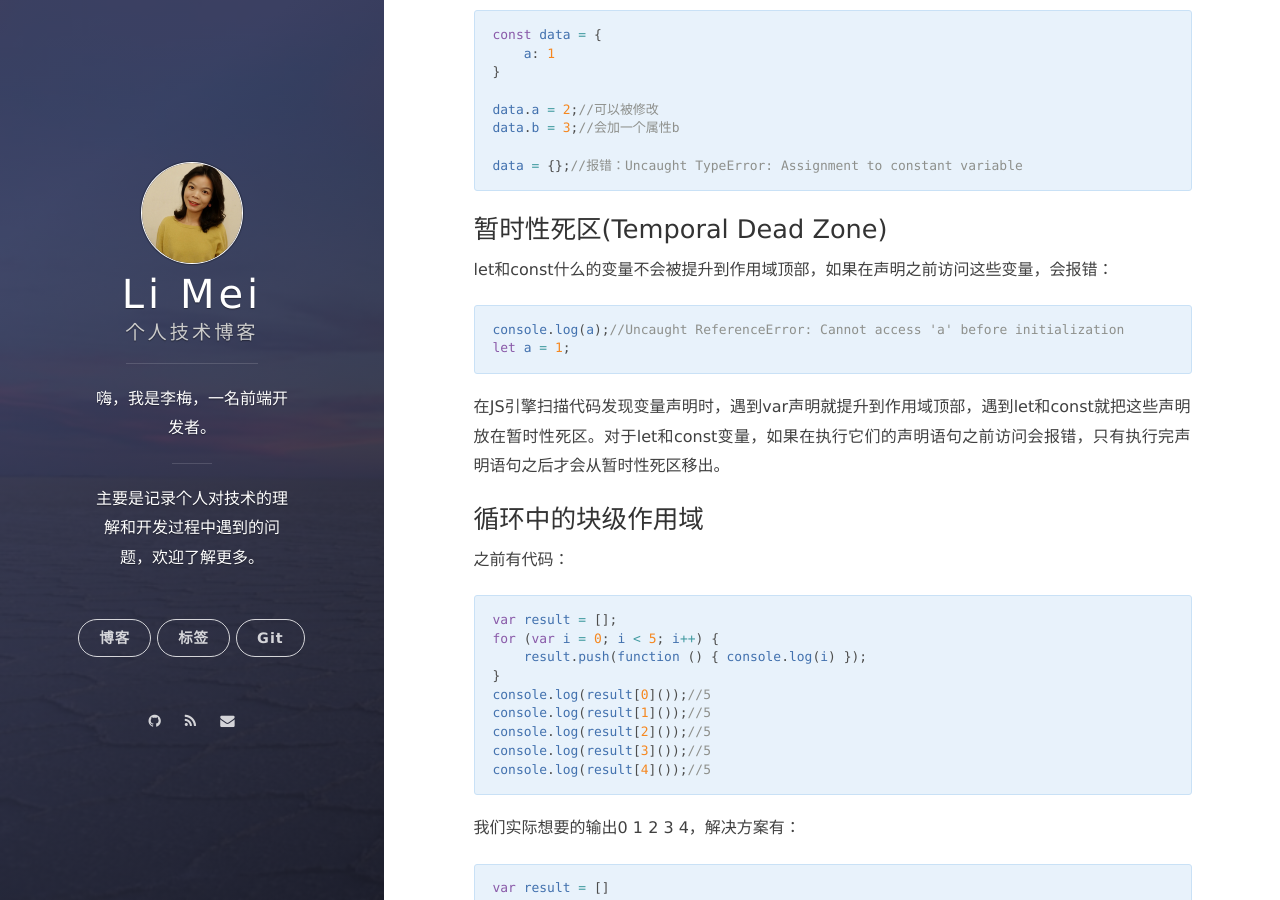
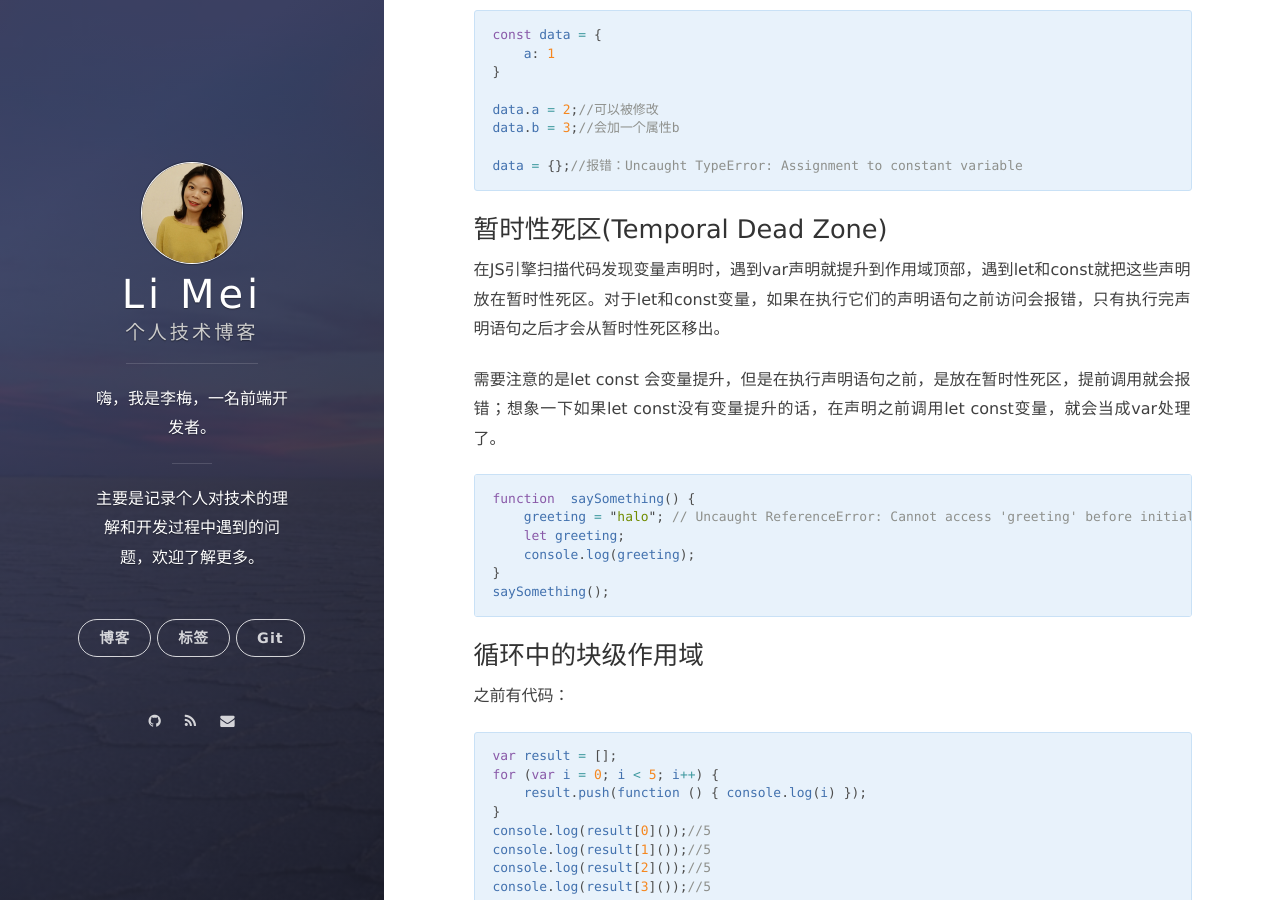
Before and after one commit to LiMeii/LiMeii.github.io, a Jekyll site: the page built from _posts/2019-05-30-js-let-const.md, in a window 1280 px wide and 900 px high, scrolled down 1862 px. Built offline with Jekyll 4.4.1, drawn with Linux system fonts in a browser that asks for light colours; nearby versions of some CDN libraries; some of the changed text lies outside the part shown.

Commit message:
update: let const will hosting

````diff
--- a/_posts/2019-05-30-js-let-const.md
+++ b/_posts/2019-05-30-js-let-const.md
@@ -79,12 +79,20 @@ data = {};//报错：Uncaught TypeError: Assignment to constant variable
 ```
 
 ### 暂时性死区(Temporal Dead Zone)
-let和const什么的变量不会被提升到作用域顶部，如果在声明之前访问这些变量，会报错：
+
+在JS引擎扫描代码发现变量声明时，遇到var声明就提升到作用域顶部，遇到let和const就把这些声明放在暂时性死区。对于let和const变量，如果在执行它们的声明语句之前访问会报错，只有执行完声明语句之后才会从暂时性死区移出。
+
+
+需要注意的是let const 会变量提升，但是在执行声明语句之前，是放在暂时性死区，提前调用就会报错；想象一下如果let const没有变量提升的话，在声明之前调用let const变量，就会当成var处理了。
+
 ```js
-console.log(a);//Uncaught ReferenceError: Cannot access 'a' before initialization
-let a = 1;
+function  saySomething() {
+    greeting = "halo"; // Uncaught ReferenceError: Cannot access 'greeting' before initialization
+    let greeting;
+    console.log(greeting);
+}
+saySomething();
 ```
-在JS引擎扫描代码发现变量声明时，遇到var声明就提升到作用域顶部，遇到let和const就把这些声明放在暂时性死区。对于let和const变量，如果在执行它们的声明语句之前访问会报错，只有执行完声明语句之后才会从暂时性死区移出。
 
 ### 循环中的块级作用域
 之前有代码：
@@ -165,7 +173,7 @@ for (let i = 0; i < 5; i++) {
     result[4]= function () { console.log(4) };
 }
 ```
-但是在上面代码里不能用const，虽然我们每次创建了一个新的变量，但是我们尝试修改const的值，所以会报错。
+但是在上面代码里不能用const，虽然我们每次创建了一个新的变量，但是我们尝试修改const的值，所以会报错
 
 ## 总结
 - 在开发过程中，默认推荐使用const，只有当确定变量的值会发生改变使用let。
````
